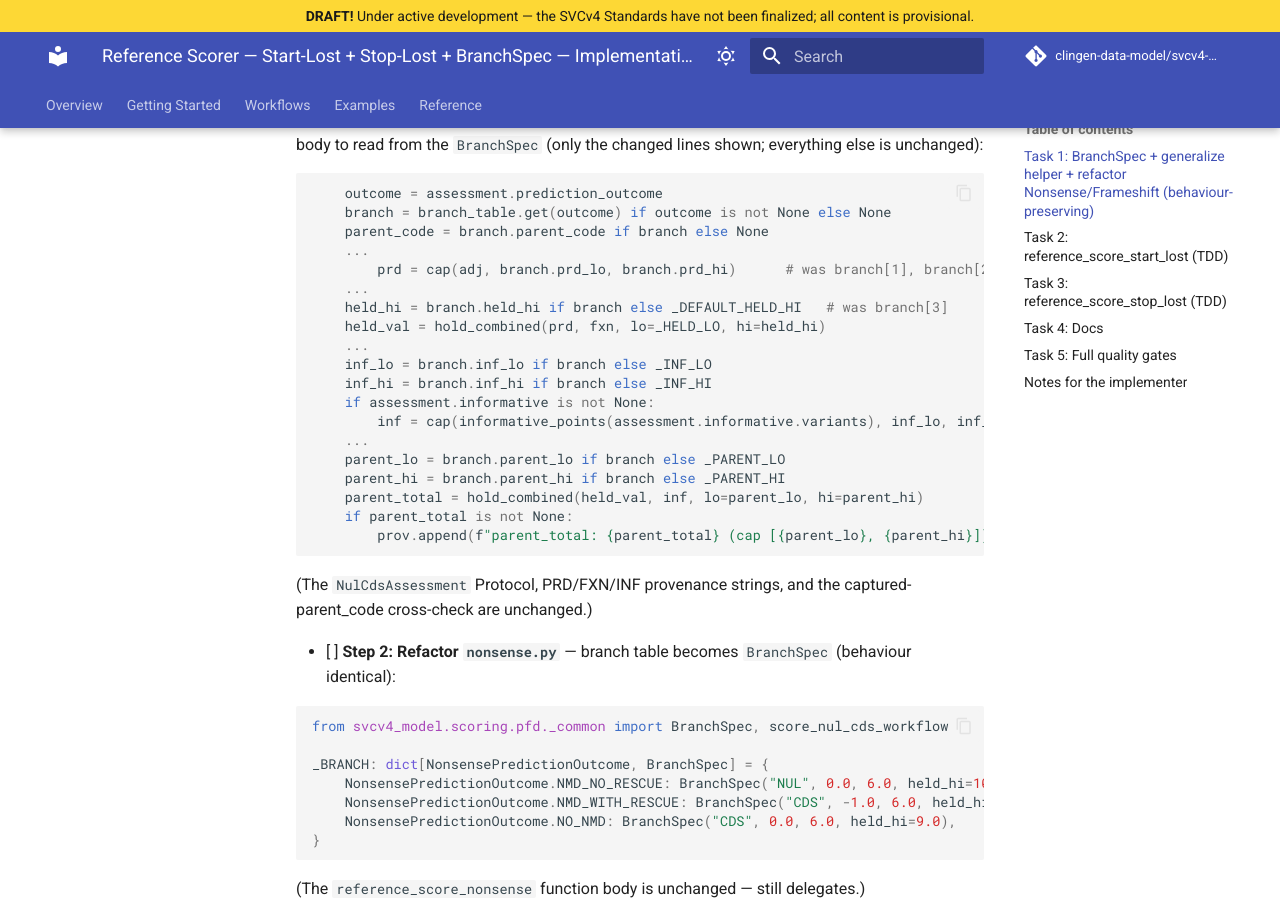
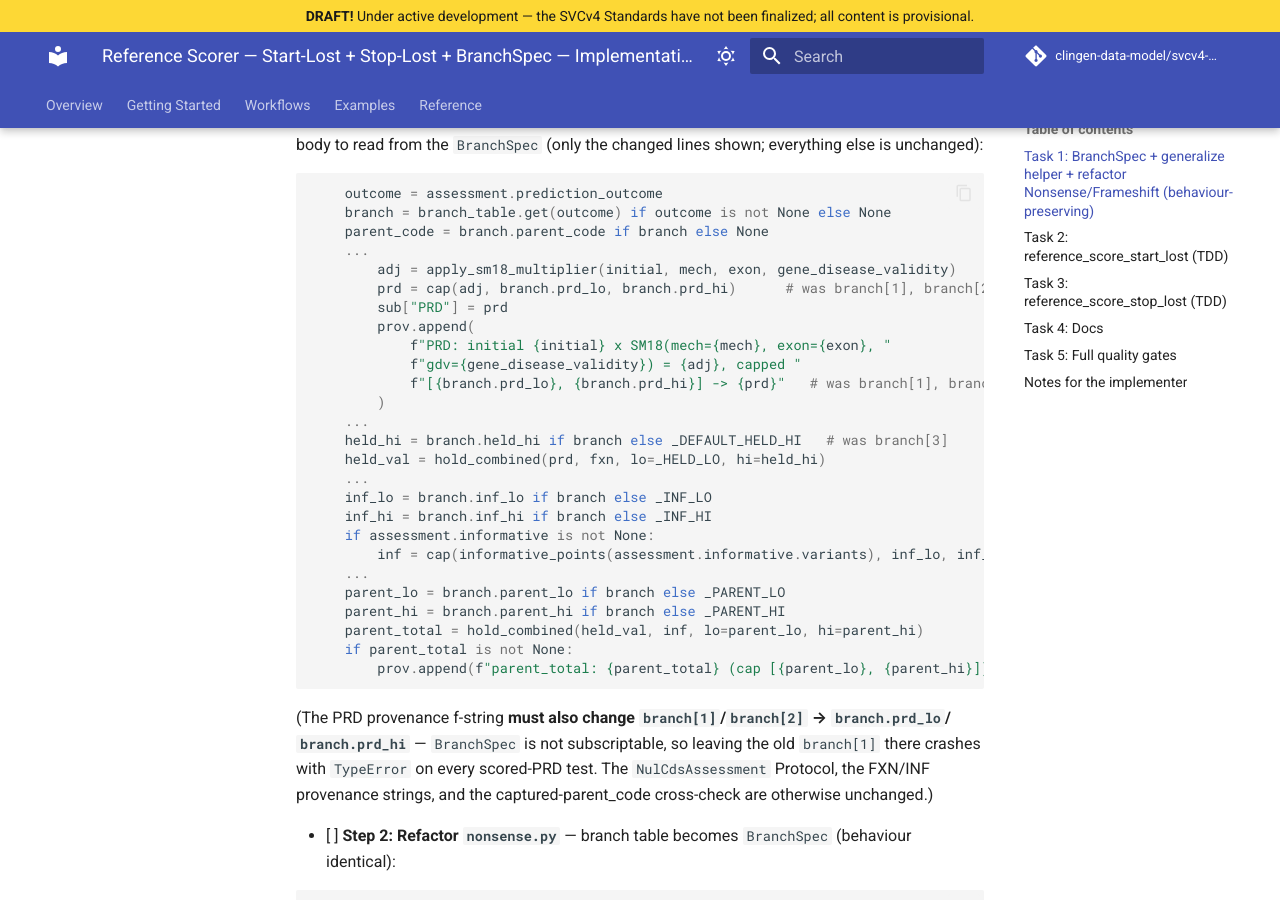
Before and after one commit to clingen-data-model/svcv4-model, an MkDocs documentation site: the page built from docs/superpowers/plans/2026-08-22-scoring-start-stop-lost.md, in a window 1280 px wide and 900 px high, scrolled down 1476 px. Built offline with MkDocs 1.6.1 and Material for MkDocs 9.7.7, drawn with Linux system fonts in a browser that asks for light colours; comment, search, counter and statistics services are not loaded.

Commit message:
Fix plan: PRD provenance f-string must use branch.prd_lo/hi (BranchSpec not subscriptable)
Co-Authored-By: Claude Opus 4.8 (1M context) <noreply@anthropic.com>

````diff
--- a/docs/superpowers/plans/2026-08-22-scoring-start-stop-lost.md
+++ b/docs/superpowers/plans/2026-08-22-scoring-start-stop-lost.md
@@ -57,7 +57,14 @@ Change the helper signature `branch_table: Mapping[object, BranchSpec]` and upda
     branch = branch_table.get(outcome) if outcome is not None else None
     parent_code = branch.parent_code if branch else None
     ...
+        adj = apply_sm18_multiplier(initial, mech, exon, gene_disease_validity)
         prd = cap(adj, branch.prd_lo, branch.prd_hi)      # was branch[1], branch[2]
+        sub["PRD"] = prd
+        prov.append(
+            f"PRD: initial {initial} x SM18(mech={mech}, exon={exon}, "
+            f"gdv={gene_disease_validity}) = {adj}, capped "
+            f"[{branch.prd_lo}, {branch.prd_hi}] -> {prd}"   # was branch[1], branch[2]
+        )
     ...
     held_hi = branch.held_hi if branch else _DEFAULT_HELD_HI   # was branch[3]
     held_val = hold_combined(prd, fxn, lo=_HELD_LO, hi=held_hi)
@@ -74,7 +81,10 @@ Change the helper signature `branch_table: Mapping[object, BranchSpec]` and upda
         prov.append(f"parent_total: {parent_total} (cap [{parent_lo}, {parent_hi}])")
 ```
 
-(The `NulCdsAssessment` Protocol, PRD/FXN/INF provenance strings, and the captured-parent_code cross-check are unchanged.)
+(The PRD provenance f-string **must also change `branch[1]`/`branch[2]` → `branch.prd_lo`/
+`branch.prd_hi`** — `BranchSpec` is not subscriptable, so leaving the old `branch[1]` there
+crashes with `TypeError` on every scored-PRD test. The `NulCdsAssessment` Protocol, the FXN/INF
+provenance strings, and the captured-parent_code cross-check are otherwise unchanged.)
 
 - [ ] **Step 2: Refactor `nonsense.py`** — branch table becomes `BranchSpec` (behaviour identical):
 
````
